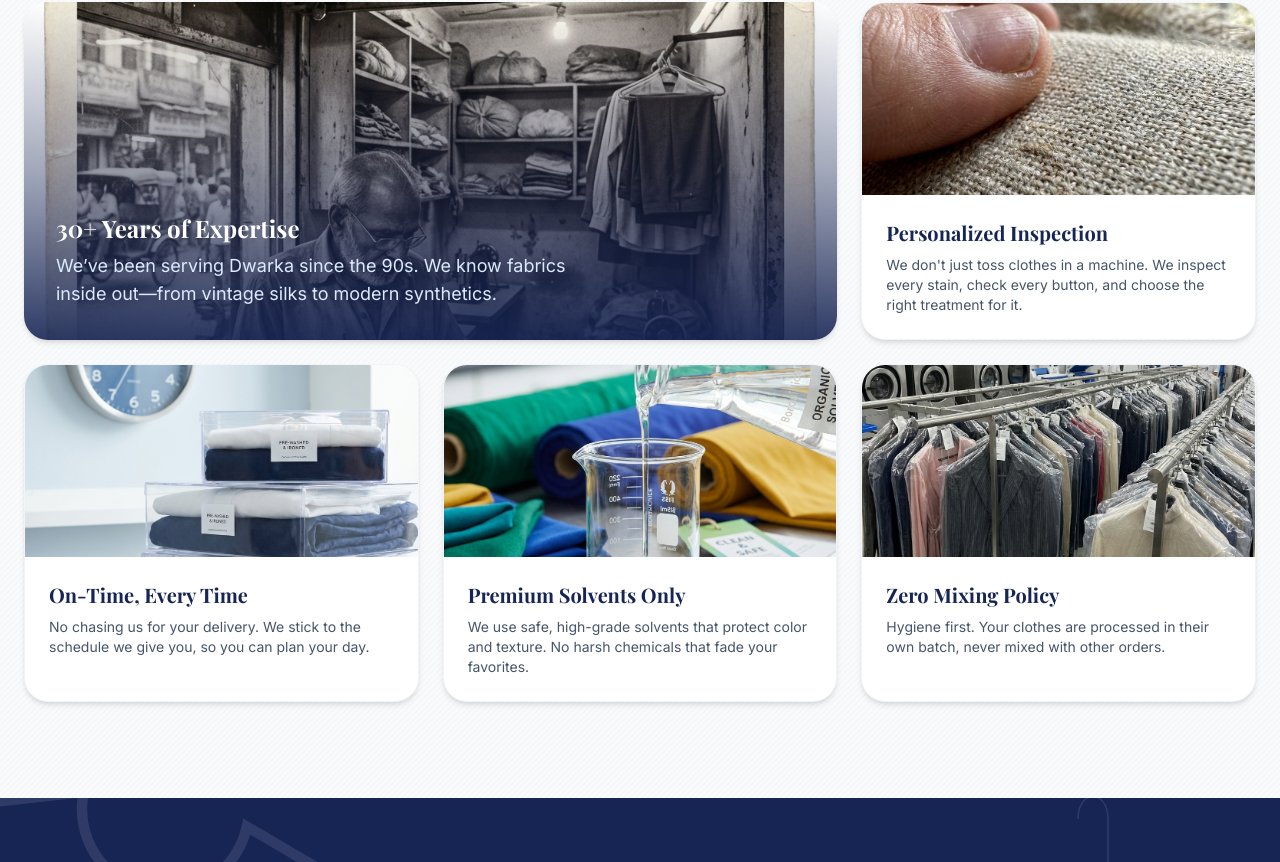
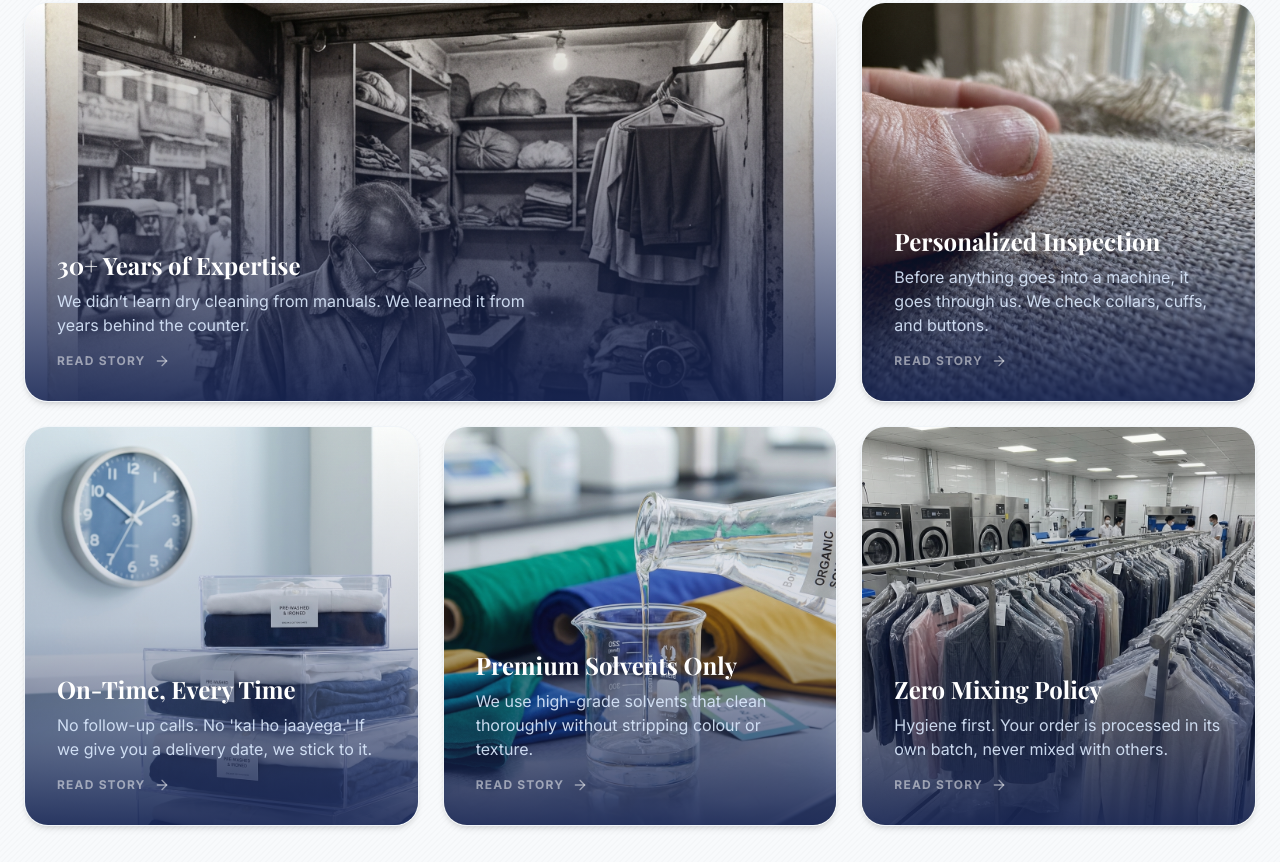
Before and after one commit to comexdryclean70/comex-dryclean-main-website, a Next.js app: page / in a window 1280 px wide. Shown: the part 4958-5820 px from the top of the page. Built offline with nearby package versions, Linux system fonts and the light colour scheme; a web font is replaced by a local one.

Commit message:
feat: upgrade trust gallery with interactive modal stories

```diff
--- a/src/components/TrustGallery.tsx
+++ b/src/components/TrustGallery.tsx
@@ -1,43 +1,91 @@
 "use client";
 
+import { useState } from "react";
 import Image from "next/image";
-import { Star } from "lucide-react";
-import { motion } from "framer-motion";
+import { Star, ArrowRight, X, Quote } from "lucide-react";
+import { motion, AnimatePresence } from "framer-motion";
 
-const TRUST_CARDS = [
+const TRUST_STORIES = [
     {
+        id: "expertise",
         title: "30+ Years of Expertise",
-        desc: "We’ve been serving Dwarka since the 90s. We know fabrics inside out—from vintage silks to modern synthetics.",
+        headline: "30+ Years of Doing This Right",
+        desc: "We didn’t learn dry cleaning from manuals. We learned it from years behind the counter.",
+        body: (
+            <>
+                <p className="mb-4">We didn’t learn dry cleaning from manuals. We learned it from years behind the counter — handling school uniforms, wedding lehengas, office suits, and clothes people brought in saying, 'Bas isko sambhaal lena.'</p>
+                <p className="mb-4">Comex has been part of Dwarka since the 90s. Many of our regulars today are the children of customers we served years ago. Over time, you start recognising fabrics by touch, stains by smell, and mistakes before they happen.</p>
+                <p>That kind of experience doesn’t come from machines. It comes from doing the work, every single day.</p>
+            </>
+        ),
         image: "/trust-expertise.png",
         alt: "Vintage dry cleaning shop",
     },
     {
+        id: "inspection",
         title: "Personalized Inspection",
-        desc: "We don't just toss clothes in a machine. We inspect every stain, check every button, and choose the right treatment for it.",
+        headline: "Every Garment Gets Looked At. Properly.",
+        desc: "Before anything goes into a machine, it goes through us. We check collars, cuffs, and buttons.",
+        body: (
+            <>
+                <p className="mb-4">Before anything goes into a machine, it goes through us. We check collars, cuffs, linings, buttons, loose threads — the small things most people miss.</p>
+                <p className="mb-4">If a stain looks tricky, we don’t guess. We decide the treatment based on the fabric, the age of the garment, and how often it’s been worn. If something needs extra care, we take that time.</p>
+                <p>Your clothes aren’t just items to us. Someone chose them. Someone wears them. That matters.</p>
+            </>
+        ),
         image: "/trust-inspection.png",
         alt: "Magnifying glass inspecting fabric",
     },
     {
+        id: "time",
         title: "On-Time, Every Time",
-        desc: "No chasing us for your delivery. We stick to the schedule we give you, so you can plan your day.",
+        headline: "We Respect Your Time",
+        desc: "No follow-up calls. No 'kal ho jaayega.' If we give you a delivery date, we stick to it.",
+        body: (
+            <>
+                <p className="mb-4">If we give you a delivery date, we stick to it. No follow-up calls. No 'kal ho jaayega.'</p>
+                <p className="mb-4">We plan our work so your clothes are ready when we say they will be — whether it’s a daily office shirt or something you need for a function. People plan their days around this, and we don’t take that lightly.</p>
+                <p>Reliability isn’t a feature. It’s a habit.</p>
+            </>
+        ),
         image: "/trust-delivery.png",
         alt: "Neat stack of clothes with clock",
     },
     {
+        id: "solvents",
         title: "Premium Solvents Only",
-        desc: "We use safe, high-grade solvents that protect color and texture. No harsh chemicals that fade your favorites.",
+        headline: "Clean Without Compromise",
+        desc: "We use high-grade solvents that clean thoroughly without stripping colour or texture.",
+        body: (
+            <>
+                <p className="mb-4">We use high-grade, fabric-safe solvents — the kind that clean thoroughly without stripping colour or texture. That’s why your clothes don’t come back smelling harsh or looking tired.</p>
+                <p className="mb-4">Cheaper chemicals may save time, but they slowly ruin fabrics. We’ve seen it happen. That’s why we’ve always chosen quality over shortcuts, even when it costs us more.</p>
+                <p>Good cleaning should make your clothes last longer, not wear them out faster.</p>
+            </>
+        ),
         image: "/trust-solvents.png",
         alt: "Premium clear solvent",
     },
     {
+        id: "mixing",
         title: "Zero Mixing Policy",
-        desc: "Hygiene first. Your clothes are processed in their own batch, never mixed with other orders.",
+        headline: "Your Clothes Stay With Your Clothes",
+        desc: "Hygiene first. Your order is processed in its own batch, never mixed with others.",
+        body: (
+            <>
+                <p className="mb-4">We never mix orders. Ever.</p>
+                <p className="mb-4">Your garments are processed in their own batch, tagged and tracked from start to finish. No mixing with other customers’ clothes, no cross-handling, no confusion.</p>
+                <p>It’s cleaner, more hygienic, and frankly — it’s how it should be. When you hand over your clothes, they remain yours until they’re back with you.</p>
+            </>
+        ),
         image: "/trust-packaging.png",
         alt: "Individually packaged garments",
     },
 ];
 
 export default function TrustGallery() {
+    const [selectedStory, setSelectedStory] = useState<typeof TRUST_STORIES[0] | null>(null);
+
     return (
         <section className="py-24 bg-slate-50 relative overflow-hidden">
             {/* Fabric Texture Overlay */}
@@ -60,89 +108,114 @@ export default function TrustGallery() {
                     </p>
                 </div>
 
-                {/* Mobile: Snap Scrolling Carousel */}
-                <div className="flex md:hidden overflow-x-auto snap-x snap-mandatory gap-4 pb-8 -mx-4 px-4 scrollbar-hide">
-                    {TRUST_CARDS.map((card, idx) => (
+                {/* Grid Layout */}
+                <div className="grid grid-cols-1 md:grid-cols-3 gap-6 auto-rows-[minmax(300px,auto)]">
+                    {TRUST_STORIES.map((story, index) => {
+                        const isLarge = index === 0;
+                        return (
                             <motion.div
-                            key={idx}
-                            className="snap-center shrink-0 w-[85vw] max-w-sm bg-white rounded-3xl overflow-hidden shadow-lg border border-slate-100 flex flex-col"
-                            initial={{ opacity: 0, scale: 0.9 }}
-                            whileInView={{ opacity: 1, scale: 1 }}
-                            viewport={{ once: true }}
+                                key={story.id}
+                                layoutId={`card-${story.id}`}
+                                onClick={() => setSelectedStory(story)}
+                                className={`
+                                    group relative rounded-3xl overflow-hidden shadow-md border border-slate-100 cursor-pointer text-left
+                                    ${isLarge ? 'md:col-span-2 md:row-span-1 h-[400px] md:h-auto' : 'col-span-1 h-[400px]'}
+                                `}
+                                whileHover={{ y: -5, boxShadow: "0 20px 25px -5px rgb(0 0 0 / 0.1), 0 8px 10px -6px rgb(0 0 0 / 0.1)" }}
+                                transition={{ duration: 0.3 }}
                             >
-                            <div className="relative h-56 w-full bg-slate-200">
+                                <div className="absolute inset-0 z-0">
                                     <Image
-                                    src={card.image}
-                                    alt={card.alt}
+                                        src={story.image}
+                                        alt={story.alt}
                                         fill
-                                    className="object-cover"
-                                    sizes="(max-width: 768px) 100vw, 33vw"
+                                        className="object-cover transition-transform duration-700 group-hover:scale-105"
                                     />
+                                    {/* Gradient Overlay */}
+                                    <div className={`absolute inset-0 bg-gradient-to-t ${isLarge ? 'from-blue-950/90 via-blue-950/40 to-transparent' : 'from-blue-950/90 via-blue-950/20 to-transparent'}`} />
                                 </div>
-                            <div className="p-6 flex-1 flex flex-col justify-center">
-                                <h3 className="text-xl font-bold text-blue-950 mb-3 font-serif">{card.title}</h3>
-                                <p className="text-slate-600 leading-relaxed text-sm">{card.desc}</p>
+
+                                <div className="absolute inset-0 flex flex-col justify-end p-8 z-10 text-white">
+                                    <h3 className="text-2xl font-bold font-serif mb-2 group-hover:text-amber-200 transition-colors">
+                                        {story.title}
+                                    </h3>
+                                    <p className="text-blue-100/90 text-sm md:text-base line-clamp-3 mb-4 max-w-lg">
+                                        {story.desc}
+                                    </p>
+                                    <div className="flex items-center gap-2 text-xs font-bold uppercase tracking-widest text-white/50 group-hover:text-white transition-colors">
+                                        Read Story <ArrowRight className="w-4 h-4" />
+                                    </div>
                                 </div>
                             </motion.div>
-                    ))}
-                </div>
-
-                {/* Desktop: Masonry-style Grid */}
-                <div className="hidden md:grid grid-cols-3 gap-6 auto-rows-[minmax(300px,auto)]">
-                    {/* Card 1: Large Span */}
-                    <div className="col-span-2 row-span-1 group relative rounded-3xl overflow-hidden shadow-md hover:shadow-2xl transition-all duration-500 cursor-default">
-                        <Image src={TRUST_CARDS[0].image} alt={TRUST_CARDS[0].alt} fill className="object-cover transition-transform duration-700 group-hover:scale-105" />
-                        <div className="absolute inset-0 bg-gradient-to-t from-blue-950/90 via-blue-950/40 to-transparent flex flex-col justify-end p-8">
-                            <h3 className="text-2xl font-bold text-white mb-2 font-serif">{TRUST_CARDS[0].title}</h3>
-                            <p className="text-blue-100 text-lg max-w-lg shadow-black drop-shadow-md">{TRUST_CARDS[0].desc}</p>
+                        );
+                    })}
                 </div>
             </div>
 
-                    {/* Card 2: Vertical */}
-                    <div className="col-span-1 row-span-1 bg-white rounded-3xl overflow-hidden shadow-md border border-slate-100 hover:shadow-xl transition-all duration-300 group hover:-translate-y-1">
-                        <div className="h-48 relative overflow-hidden">
-                            <Image src={TRUST_CARDS[1].image} alt={TRUST_CARDS[1].alt} fill className="object-cover transition-transform duration-700 group-hover:scale-110" />
+            {/* Modal / Bottom Sheet Overlay */}
+            <AnimatePresence>
+                {selectedStory && (
+                    <>
+                        {/* Backdrop */}
+                        <motion.div
+                            initial={{ opacity: 0 }}
+                            animate={{ opacity: 1 }}
+                            exit={{ opacity: 0 }}
+                            onClick={() => setSelectedStory(null)}
+                            className="fixed inset-0 bg-black/60 backdrop-blur-sm z-50"
+                        />
+
+                        {/* Modal Container */}
+                        <div className="fixed inset-0 z-[60] flex items-end md:items-center justify-center pointer-events-none p-4">
+                            <motion.div
+                                layoutId={`card-${selectedStory.id}`}
+                                className="w-full max-w-2xl bg-white rounded-t-3xl md:rounded-3xl shadow-2xl overflow-hidden pointer-events-auto max-h-[90vh] flex flex-col"
+                                initial={{ y: "100%" }}
+                                animate={{ y: 0 }}
+                                exit={{ y: "100%" }}
+                                transition={{ type: "spring", damping: 25, stiffness: 300 }}
+                            >
+                                {/* Header Image */}
+                                <div className="relative h-48 md:h-64 shrink-0">
+                                    <Image
+                                        src={selectedStory.image}
+                                        alt={selectedStory.alt}
+                                        fill
+                                        className="object-cover"
+                                    />
+                                    <button
+                                        onClick={() => setSelectedStory(null)}
+                                        className="absolute top-4 right-4 bg-black/20 hover:bg-black/40 backdrop-blur-md text-white p-2 rounded-full transition-colors"
+                                    >
+                                        <X className="w-5 h-5" />
+                                    </button>
                                 </div>
-                        <div className="p-6">
-                            <h3 className="text-xl font-bold text-blue-950 mb-2 font-serif">{TRUST_CARDS[1].title}</h3>
-                            <p className="text-slate-600 text-sm">{TRUST_CARDS[1].desc}</p>
+
+                                {/* Content */}
+                                <div className="p-8 overflow-y-auto">
+                                    <div className="mb-6">
+                                        <div className="text-xs font-bold text-amber-600 uppercase tracking-widest mb-2">{selectedStory.title}</div>
+                                        <h3 className="text-3xl md:text-4xl font-bold font-serif text-blue-950 leading-tight">
+                                            {selectedStory.headline}
+                                        </h3>
+                                    </div>
+
+                                    <div className="text-slate-600 text-lg leading-relaxed space-y-4">
+                                        {selectedStory.body}
+                                    </div>
+
+                                    <div className="mt-8 pt-8 border-t border-slate-100">
+                                        <p className="flex items-start gap-3 italic text-slate-400 text-sm">
+                                            <Quote className="w-4 h-4 shrink-0 text-amber-400 fill-current" />
+                                            This isn’t marketing. This is how we’ve always worked.
+                                        </p>
                                     </div>
                                 </div>
-
-                    {/* Card 3: Standard */}
-                    <div className="col-span-1 row-span-1 bg-white rounded-3xl overflow-hidden shadow-md border border-slate-100 hover:shadow-xl transition-all duration-300 group hover:-translate-y-1">
-                        <div className="h-48 relative overflow-hidden">
-                            <Image src={TRUST_CARDS[2].image} alt={TRUST_CARDS[2].alt} fill className="object-cover transition-transform duration-700 group-hover:scale-110" />
+                            </motion.div>
                         </div>
-                        <div className="p-6">
-                            <h3 className="text-xl font-bold text-blue-950 mb-2 font-serif">{TRUST_CARDS[2].title}</h3>
-                            <p className="text-slate-600 text-sm">{TRUST_CARDS[2].desc}</p>
-                        </div>
-                    </div>
-
-                    {/* Card 4: Standard */}
-                    <div className="col-span-1 row-span-1 bg-white rounded-3xl overflow-hidden shadow-md border border-slate-100 hover:shadow-xl transition-all duration-300 group hover:-translate-y-1">
-                        <div className="h-48 relative overflow-hidden">
-                            <Image src={TRUST_CARDS[3].image} alt={TRUST_CARDS[3].alt} fill className="object-cover transition-transform duration-700 group-hover:scale-110" />
-                        </div>
-                        <div className="p-6">
-                            <h3 className="text-xl font-bold text-blue-950 mb-2 font-serif">{TRUST_CARDS[3].title}</h3>
-                            <p className="text-slate-600 text-sm">{TRUST_CARDS[3].desc}</p>
-                        </div>
-                    </div>
-
-                    {/* Card 5: Standard */}
-                    <div className="col-span-1 row-span-1 bg-white rounded-3xl overflow-hidden shadow-md border border-slate-100 hover:shadow-xl transition-all duration-300 group hover:-translate-y-1">
-                        <div className="h-48 relative overflow-hidden">
-                            <Image src={TRUST_CARDS[4].image} alt={TRUST_CARDS[4].alt} fill className="object-cover transition-transform duration-700 group-hover:scale-110" />
-                        </div>
-                        <div className="p-6">
-                            <h3 className="text-xl font-bold text-blue-950 mb-2 font-serif">{TRUST_CARDS[4].title}</h3>
-                            <p className="text-slate-600 text-sm">{TRUST_CARDS[4].desc}</p>
-                        </div>
-                    </div>
-                </div>
-            </div>
+                    </>
+                )}
+            </AnimatePresence>
         </section>
     );
 }
```
Lines whose indentation alone changed are shown as unchanged.
